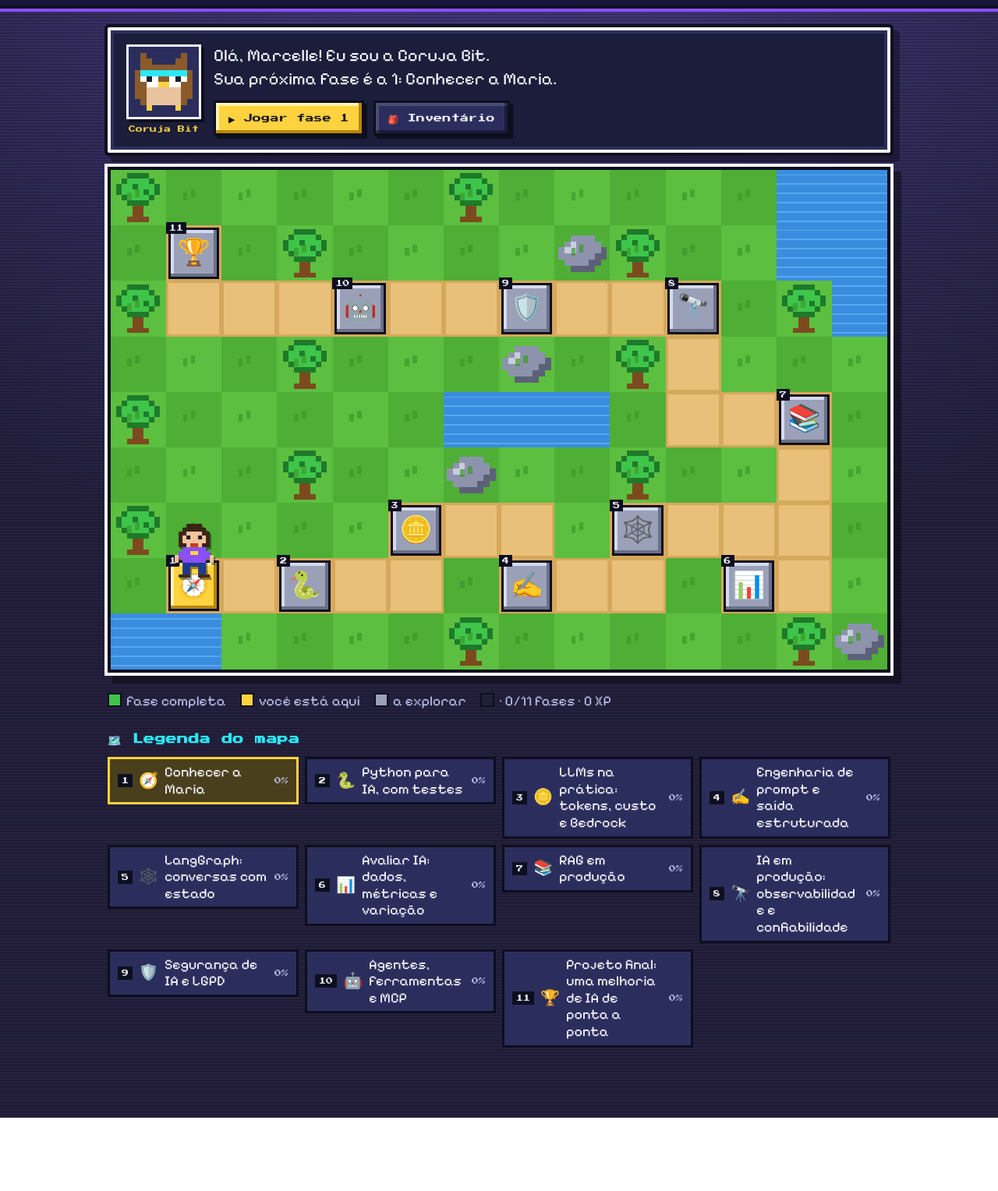
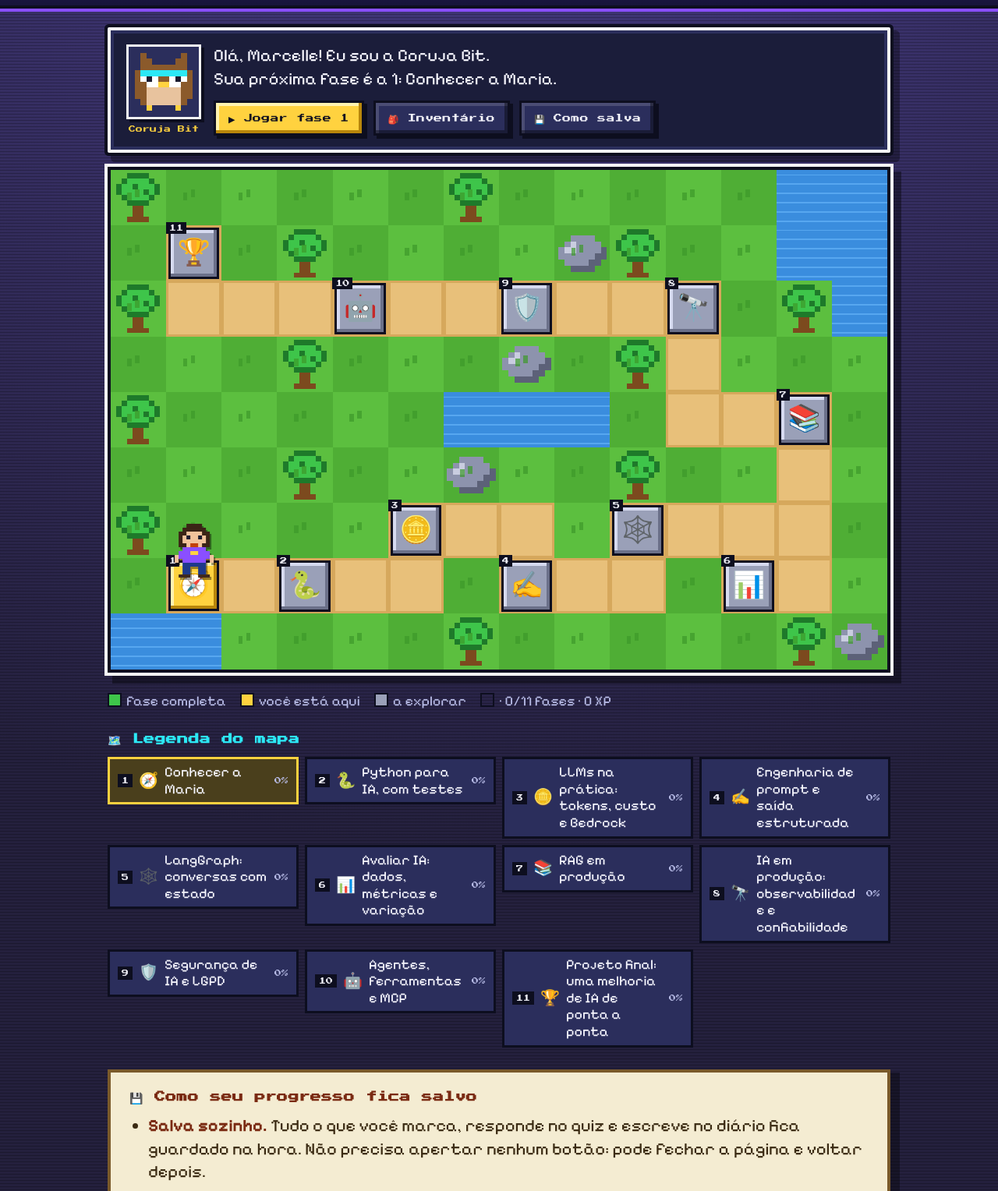
Before and after one commit to dgd-dprj/guia-estudo-ia, a plain HTML site: page index.html in a window 1280 px wide. Shown: the part 62-1590 px from the top of the page at 78% size. Before the commit the page ends 1496 px from the top, so only its background shows below. Drawn offline with Linux system fonts and the light colour scheme.

Commit message:
feat: explicação de como o progresso fica salvo, no mapa
- Painel "Como seu progresso fica salvo" embaixo do mapa: salva sozinho, só
  neste navegador, cuidado ao limpar, a equipe só vê com o envio, e o envio
  não é cópia de segurança.
- Botão "Como salva" na fala da Coruja leva direto ao painel; o Inventário
  tem um link para ele.

Co-Authored-By: Claude Opus 5.5 <noreply@anthropic.com>

```diff
--- a/app.js
+++ b/app.js
@@ -344,6 +344,7 @@
       dialogo(fala, el("div", { classe: "acoes" }, [
         el("a", { classe: "botao", href: "#/modulo/" + atual.id + "/0", texto: "▶ Jogar fase " + n }),
         el("a", { classe: "botao secundario", href: "#/inventario", texto: "🎒 Inventário" }),
+        el("a", { classe: "botao secundario", href: "#/inicio/salvar", texto: "💾 Como salva" }),
       ])),
       montarMundo(),
       el("div", { classe: "legenda" }, [
@@ -363,7 +364,27 @@
           el("span", { classe: "pct", texto: pct + "%" }),
         ])]);
       })),
+      explicacaoSalvar(),
     ];
+  }
+
+  // Explicação de como o progresso é guardado (no mapa e no Inventário).
+  function explicacaoSalvar() {
+    const enviar = el("div", { classe: "acoes" }, [
+      botaoEnviar(),
+      el("a", { classe: "botao secundario", href: "#/inventario", texto: "💾 Salvar ou carregar" }),
+    ]);
+    return el("section", { classe: "pergaminho como-salva", id: "como-salva" }, [
+      el("h3", { texto: "💾 Como seu progresso fica salvo" }),
+      el("ul", {}, [
+        el("li", {}, [el("strong", { texto: "Salva sozinho. " }), "Tudo o que você marca, responde no quiz e escreve no diário fica guardado na hora. Não precisa apertar nenhum botão: pode fechar a página e voltar depois."]),
+        el("li", {}, [el("strong", { texto: "Fica só neste navegador. " }), "Em outro computador, em outro navegador ou no celular, a jornada começa do zero. Para continuar em outro lugar, use \"💾 Salvar progresso\" aqui e \"📂 Carregar\" lá, no Inventário."]),
+        el("li", {}, [el("strong", { texto: "Cuidado ao limpar o navegador. " }), "Apagar os dados de navegação faz o progresso sumir. A janela anônima também não guarda nada depois de fechada. Por isso, salve o arquivo de vez em quando: ele é a sua cópia de segurança."]),
+        el("li", {}, [el("strong", { texto: "A Nicole e o Ícaro não veem sozinhos. " }), "Eles só veem seu progresso no painel quando você usa \"📤 Enviar progresso\". Mande uma vez por semana."]),
+        el("li", {}, [el("strong", { texto: "O envio não é cópia de segurança. " }), "Ele leva só as contagens (XP, fases, quiz e dias de estudo) e não serve para recuperar o progresso. Suas anotações do diário nunca vão: ficam só com você."]),
+      ]),
+      enviar,
+    ]);
   }
 
   const PASSOS = ["Missão", "Ponte", "Baú", "Quiz", "Pensar", "Treino", "Maria", "Chefão", "Diário"];
@@ -507,6 +528,7 @@
       ]))),
       el("h3", { texto: "🔒 Habilidades a ganhar" }),
       el("div", { classe: "slots" }, p.a_desenvolver.map((t) => el("div", { classe: "slot bloqueado" }, [el("span", { classe: "icone", texto: "✨" }), el("p", { texto: t })]))),
+      el("p", { classe: "meta" }, ["💾 Seu progresso salva sozinho, neste navegador. ", el("a", { href: "#/inicio/salvar", texto: "Entenda como funciona" })]),
       el("h3", { texto: "📤 Enviar à equipe" }),
       el("p", { classe: "meta", texto: "Abre uma issue no GitHub já preenchida com seu progresso. É só confirmar. O envio é público e não leva as anotações do diário." }),
       el("div", { classe: "acoes" }, [botaoEnviar(), el("a", { classe: "botao secundario", href: "#/painel", texto: "📊 Ver o painel" })]),
@@ -1074,7 +1096,9 @@
     conteudo.replaceChildren(...pagina.filter(Boolean));
     document.querySelectorAll(".hud-menu a").forEach((a) => a.classList.toggle("ativo", a.getAttribute("href") === "#/" + partes[0]));
     conteudo.focus({ preventScroll: true });
-    window.scrollTo(0, 0);
+    const alvo = partes[0] === "inicio" && partes[1] === "salvar" ? document.getElementById("como-salva") : null;
+    if (alvo) alvo.scrollIntoView({ block: "start" });
+    else window.scrollTo(0, 0);
     atualizarHud();
   }
   document.addEventListener("keydown", (ev) => {
--- a/estilo.css
+++ b/estilo.css
@@ -247,6 +247,10 @@ textarea {
 .pergaminho h4 { color: #7a2a12; }
 .pergaminho ol { padding-left: 26px; margin: 0; }
 .pergaminho li { margin-bottom: 12px; }
+.pergaminho ul { padding-left: 24px; margin: 0; }
+.como-salva { margin-top: 28px; scroll-margin-top: 150px; }
+.como-salva h3 { margin-top: 0; color: #7a2a12; text-shadow: none; }
+.como-salva strong { color: #7a2a12; }
 
 .acoes { display: flex; gap: 12px; flex-wrap: wrap; margin-top: 12px; }
 
```
Also changed, not shown: 1 other file.
